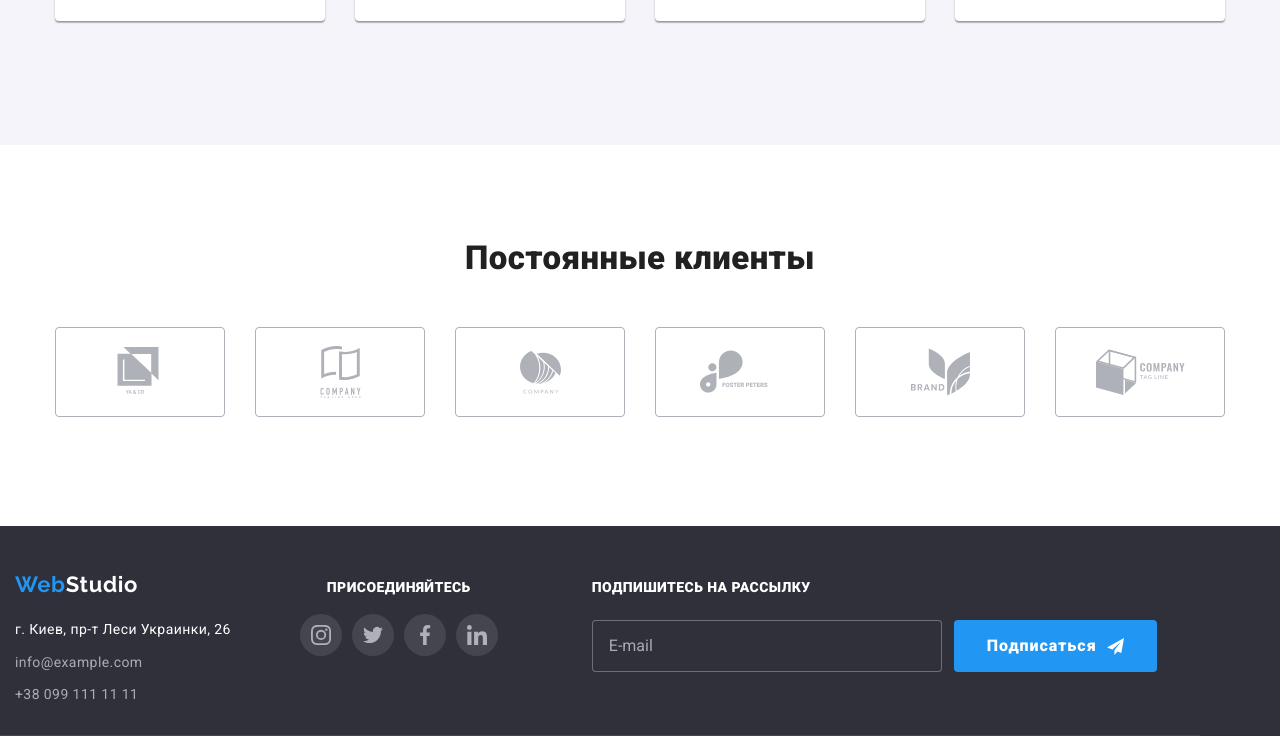
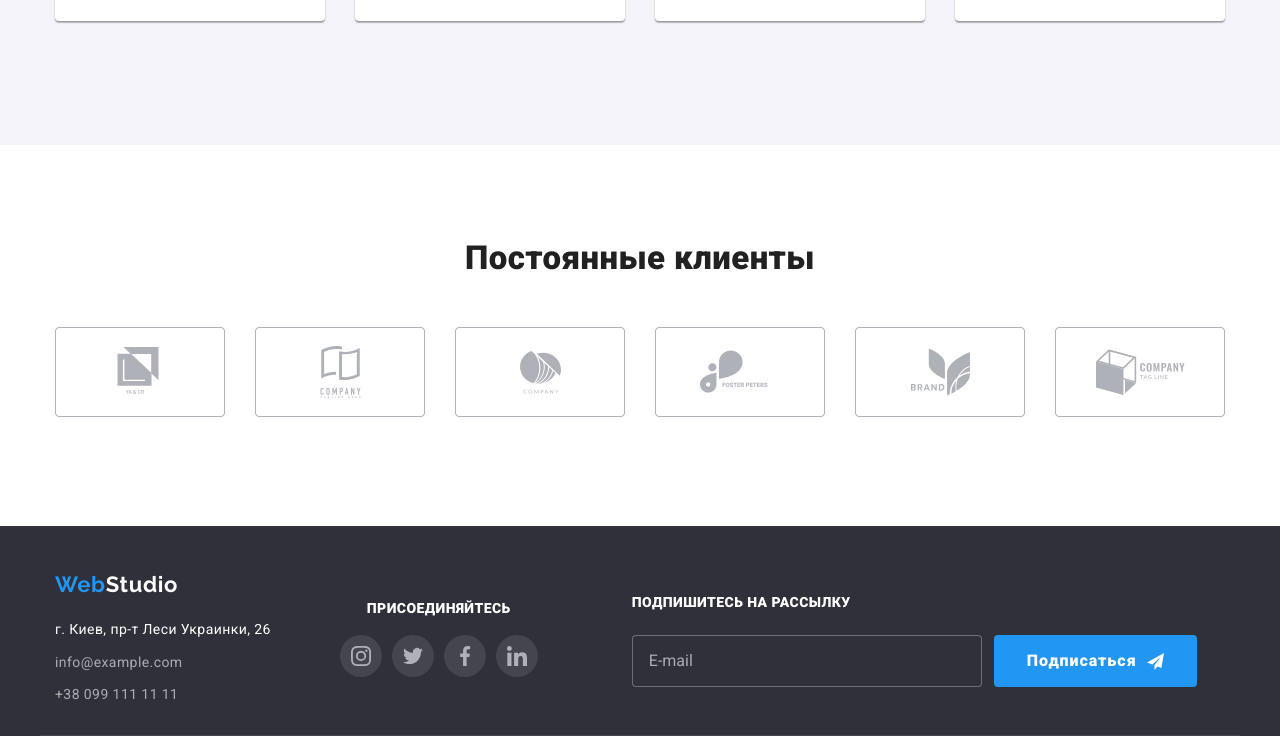
Before and after one commit to MaximPalahnii/goit-markup-hw-08, a plain HTML site: page index.html in a window 1280 px wide. Shown: the part 2326-3062 px from the top of the page. Drawn offline with nearby package versions, Linux system fonts and the light colour scheme; files that its build step writes are made by us from their sources.

Commit message:
DZ08_31.07.2020
gotovo

```diff
--- a/sass/components/_footer.scss
+++ b/sass/components/_footer.scss
@@ -3,14 +3,17 @@
 footer {
   color: $white-color;
   background-color: $footer-background-color;
+  align-items: center;
+  justify-content: center;
 }
 
 footer .container {
-  align-items: baseline;
+  align-items: center;
   justify-content: center;
   border-bottom: 1px solid rgba(255, 255, 255, 0.1);
   padding-top: 45px;
   padding-bottom: 28px;
+  // max-width: 1200px;
 
   @media screen and (min-width: 768px) {
     display: flex;
@@ -21,6 +24,14 @@ footer .container {
     margin-left: 0px;
     text-align: start;
     justify-content: start;
+    margin-top: 0px;
+    margin-bottom: 0px;
+    margin-left: auto;
+    margin-right: auto;
+    // padding-top: 94px;
+    padding-right: 15px;
+    // padding-bottom: 94px;
+    padding-left: 15px;
   }
 }
 
```
Also changed, not shown: css/main.css, css/main.min.css, 2 other files.
